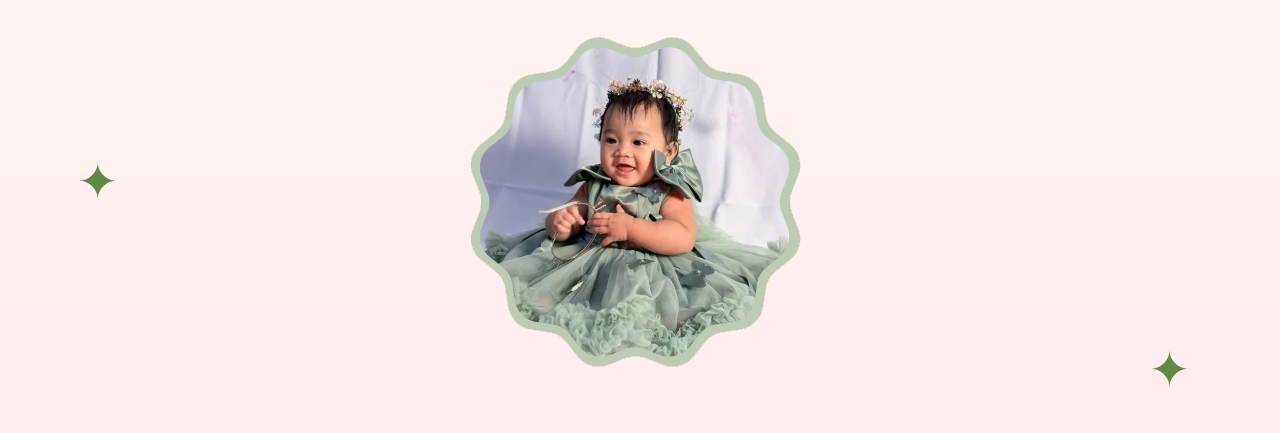
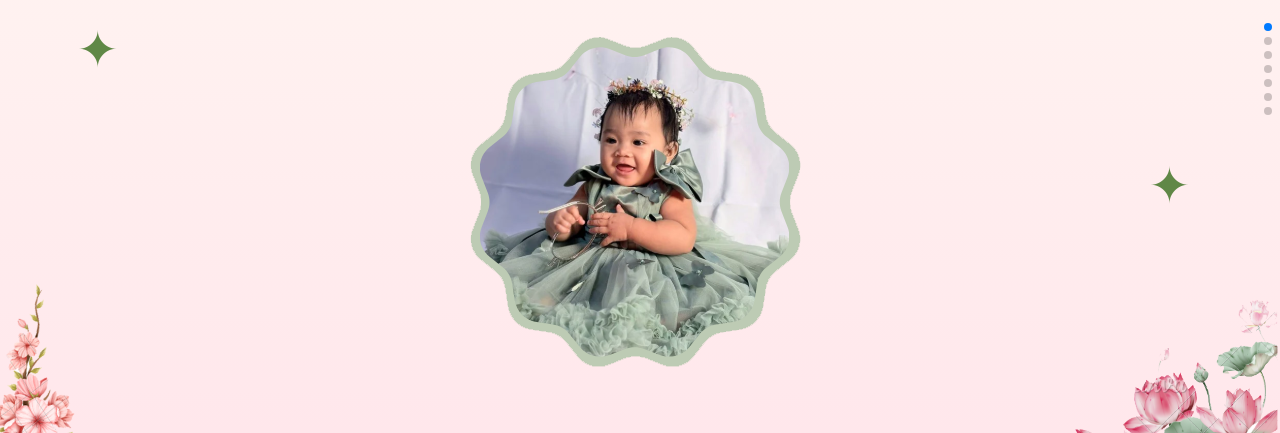
Before and after one commit to judedorant/invitationThyra, a plain HTML site: page index.html in a window 1280 px wide. Shown: the part 331-764 px from the top of the page. Drawn offline with nearby package versions, Linux system fonts and the light colour scheme.

Commit message:
update slider

```diff
--- a/css.css
+++ b/css.css
@@ -5,18 +5,42 @@
 }
 
 body{
-  font-family:'Poppins', sans-serif;
-  background:#fef7f4;
-  color:#4d7330;
-  overflow-x:hidden;
+    font-family:'Poppins', sans-serif;
+    background:#fef7f4;
+    color:#4d7330;
+    overflow-x:hidden;
+
+    /* for slider */
+    width:100%;
+    height:100%;
+    margin:0;
+    overflow:hidden;
 }
+/* for swiper */
+.swiper{
+    width:100%;
+    height:100vh;
+}
+
+.swiper-slide{
+    width:100%;
+    height:100vh;
+    overflow:hidden;
+}
+
+.swiper-slide section{
+    width:100%;
+    height:100%;
+}
+/* for swiper */
 
 .container{
   width:100%;
 }
 
 section{
-  min-height:100vh;
+  /* min-height:100vh; */
+  height:100vh;
   position:relative;
   padding:50px 20px 80px;
   overflow:hidden;
@@ -178,87 +202,7 @@
   top:60%;
   right:7%;
 }
-/* SECOND PAGE */
-/* .second{
-    min-height:100vh;
-    background:
-      radial-gradient(circle at bottom,#ffd4dc 0%,transparent 40%),
-      linear-gradient(to bottom,#f5efe4,#ffdfe6);
-    text-align:center;
-}
 
-
-.section-title{
-    margin-top:60px;
-    font-size:clamp(34px,5vw,55px);
-    color:#59713b;
-    font-weight:600;
-}
-
-.guide{
-    color:#7b8564;
-    letter-spacing:3px;
-    margin-top:10px;
-}
-
-.guide span{
-    font-size:14px;
-}
-
-.location-card{
-    display:flex;
-    align-items:center;
-    justify-content:center;
-    gap:30px;
-    margin-top:50px;
-    z-index:2;
-}
-
-.church-icon{
-    width:160px;
-}
-
-.ticket-icon{
-    width:140px;
-}
-
-.location-info h2{
-    color:#59713b;
-    font-size:28px;
-    font-style:italic;
-    letter-spacing:3px;
-    margin-bottom:15px;
-}
-
-.address{
-    color:#59713b;
-    letter-spacing:3px;
-    line-height:1.8;
-    font-size:18px;
-}
-
-.travel-path{
-    color:#5b5b5b;
-    margin:40px 0;
-    font-size:24px;
-    line-height:1.1;
-}
-
-.spark-left{
-    position:absolute;
-    left:30px;
-    top:220px;
-    font-size:45px;
-    color:#59713b;
-}
-
-.spark-right{
-    position:absolute;
-    right:30px;
-    top:260px;
-    font-size:45px;
-    color:#59713b;
-} */
 .second{
   background:linear-gradient(to bottom,#fff8f1,#ffdfe7);
 }
--- a/index.html
+++ b/index.html
@@ -7,15 +7,21 @@
 
   <link href="https://fonts.googleapis.com/css2?family=Poppins:wght@300;400;500;700&family=Great+Vibes&display=swap" rel="stylesheet">
   <link rel="stylesheet" href="css.css">
-
+<link rel="stylesheet" href="https://cdn.jsdelivr.net/npm/swiper@12/swiper-bundle.min.css"/>
 
 
 </head>
 
 <body>
 
-<div class="container">
 
+  <!-- with swiper  -->
+
+  <div class="swiper mySwiper">
+
+    <div class="swiper-wrapper">
+
+      <div class="swiper-slide">
           <!-- FIRST PAGE -->
         <section>
 
@@ -58,7 +64,9 @@
           </div>
 
         </section>
+      </div>
 
+      <div class="swiper-slide">
         <!-- SECOND PAGE -->
         <section class="second">
 
@@ -112,8 +120,9 @@
           </div>
 
         </section>
+      </div>
 
-
+      <div class="swiper-slide">
         <section class="gift-section">
 
           <img class="flower-top" src="img/topleft.png">
@@ -154,7 +163,9 @@
           </div>
 
         </section>
+      </div>
 
+      <div class="swiper-slide">
         <section class="godparents-section">
 
           <img class="flower-top" src="img/topleft.png">
@@ -256,11 +267,11 @@
                       <li>Guava</li>
                   </ul>
               </div>
-
+          </div>
+        </section>
       </div>
 
-  </section>
-
+      <div class="swiper-slide">
         <section class="guests-section">
 
           <img class="flower-top" src="img/topleft.png">
@@ -298,9 +309,10 @@
               <span style="background:#efd9d8"></span>
               <span style="background:#f4f4f2"></span>
           </div>
+        </section>
+      </div>
 
-</section>
-
+      <div class="swiper-slide">
         <section class="HouseRule">
           <img class="flower-top" src="img/topleft.png">
           <img class="flower-top-right" src="img/toprightt.png">
@@ -325,28 +337,11 @@
             Photos are welcome, tag us with love! 📸
             <br><br>
           </p>
+        </section>
+      </div>
 
-  </section>
-
-  <!-- <section class="HouseRule">
-    <img class="flower-top" src="img/topleft.png">
-    <img class="flower-top-right" src="img/toprightt.png">
-
-    <h1 class="gift-title">Save The Date!</h1>
-    <h3 class="guest-subtitle">We hope to see you on Thyra Sage’s Special day. </h3>
-    <div class="divider"></div>
-
-    <p class="guest-message">
-          Please let us know if you’ll be joining Thyra’s birthday celebration by responding to this message on or before July 20, 2026, so we can reserve a seat for you. 💛
-    </p>
-      <img class="last-page-img" src="img/picbabyLastPage.png" alt="Baby Photo">
-
-
-  </section> -->
-
-
+      <div class="swiper-slide">
         <section class="save-date-page">
-
           <img class="flower-top" src="img/topleft.png">
           <img class="flower-top-right" src="img/toprightt.png">
 
@@ -369,13 +364,34 @@
           </p>
 
           <img class="save-baby" src="img/picbabyLastPage.png" alt="Thyra">
+        </section>
+      </div>
 
-</section>
+    </div>
+
+    <div class="swiper-pagination"></div>
+
+  </div>
+  <!-- with swiper  -->
 
 
 
+</body>
 
-</div>
+<script src="https://cdn.jsdelivr.net/npm/swiper@12/swiper-bundle.min.js"></script>
 
-</body>
+<script>
+const swiper = new Swiper(".mySwiper", {
+    direction: "vertical",
+
+    mousewheel: true,
+
+    speed: 800,
+
+    pagination: {
+        el: ".swiper-pagination",
+        clickable: true,
+    },
+});
+</script>
 </html>
```
Also changed, not shown: index div.txt (added). Lines whose indentation alone changed are shown as unchanged.
